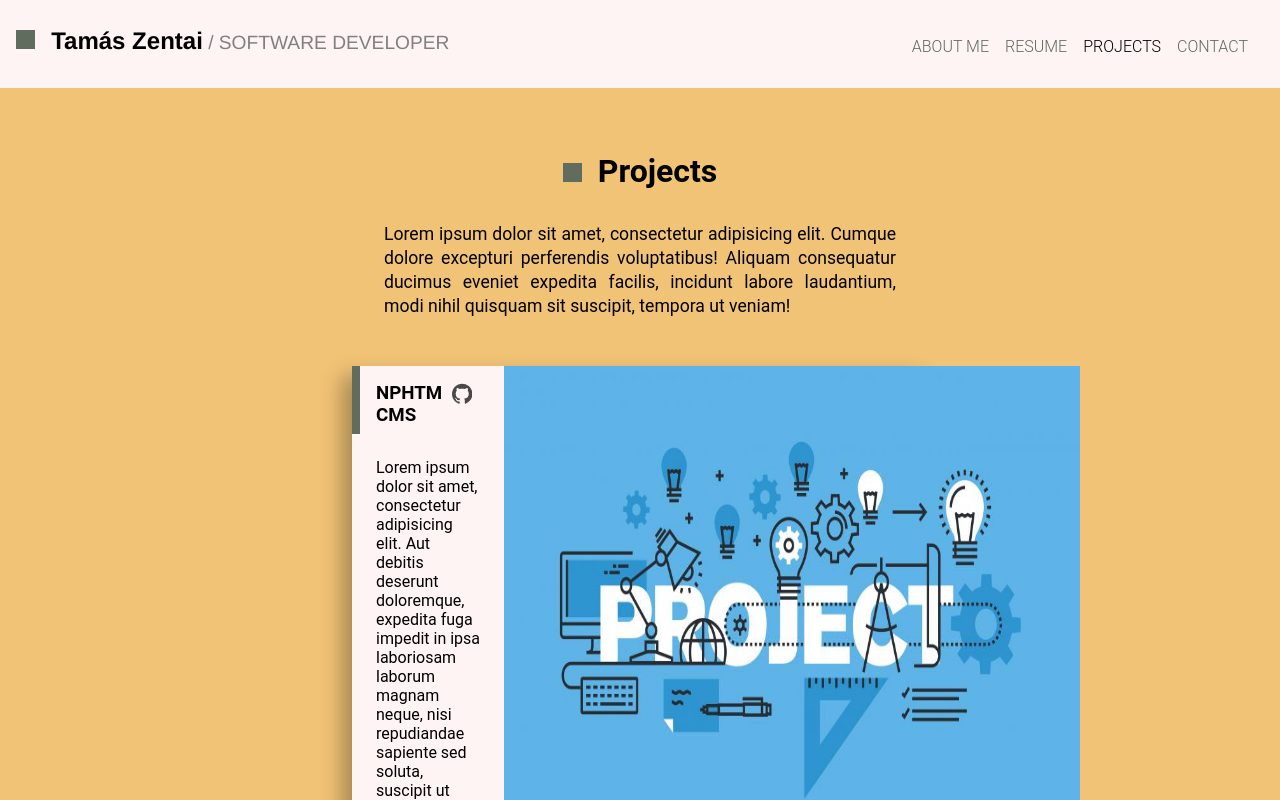
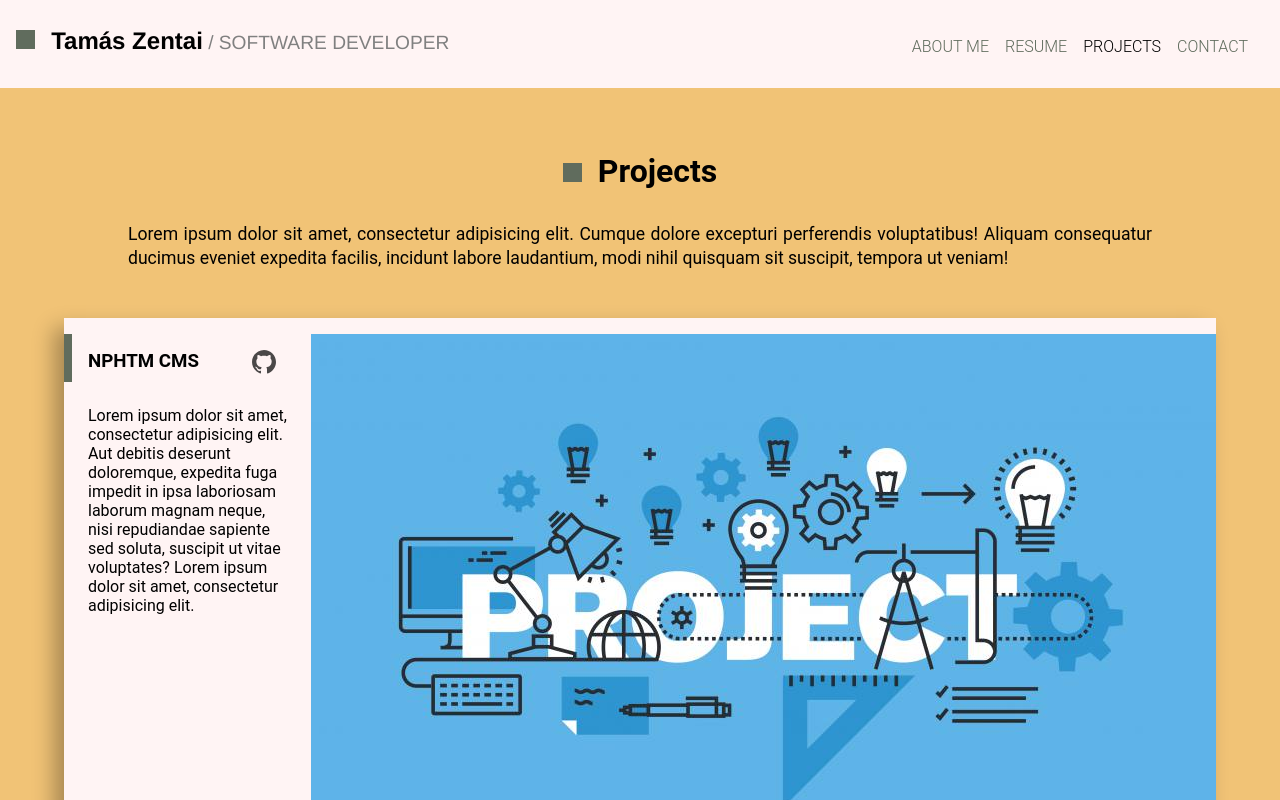
Before and after one commit to tamaszentai/portfolio2023, a Nuxt app: page /projects in a window 1280 px wide. Shown: the top 800 px of the page. Built offline with nearby package versions, Linux system fonts and the light colour scheme.

Commit message:
add more css

```diff
--- a/pages/index.vue
+++ b/pages/index.vue
@@ -223,11 +223,21 @@ p {
   .second-box {
     background-color: #FFF4F4;
     width: 60%;
-    padding: 7rem 10% 3rem 10%;
+    padding: 10% 10% 3rem 10%;
   }
 
   .desktop-buttons {
     display: block;
   }
 }
+
+@media only screen and (min-width: 1440px) {
+  .hero-box {
+    margin-top: 10%;
+  }
+
+  .second-box {
+    padding-top: 15%;
+  }
+}
 </style>
--- a/pages/projects.vue
+++ b/pages/projects.vue
@@ -3,7 +3,8 @@
     <header>
       <div class="design-cube"/>
       <h1>Projects</h1>
-      <p id="projects-introduction">Lorem ipsum dolor sit amet, consectetur adipisicing elit. Cumque dolore excepturi perferendis voluptatibus!
+      <p id="projects-introduction">Lorem ipsum dolor sit amet, consectetur adipisicing elit. Cumque dolore excepturi
+        perferendis voluptatibus!
         Aliquam consequatur ducimus eveniet expedita facilis, incidunt labore laudantium, modi nihil quisquam sit
         suscipit, tempora ut veniam!</p>
     </header>
@@ -12,12 +13,19 @@
         <div class="project-information">
           <div class="project-header">
             <h3 id="title">NPHTM CMS</h3>
-          <svg height="32px" id="Layer_1" viewBox="0 0 32 32" width="30px" xml:space="preserve" xmlns="http://www.w3.org/2000/svg" xmlns:xlink="http://www.w3.org/1999/xlink"><path clip-rule="evenodd" d="M16.003,0C7.17,0,0.008,7.162,0.008,15.997  c0,7.067,4.582,13.063,10.94,15.179c0.8,0.146,1.052-0.328,1.052-0.752c0-0.38,0.008-1.442,0-2.777  c-4.449,0.967-5.371-2.107-5.371-2.107c-0.727-1.848-1.775-2.34-1.775-2.34c-1.452-0.992,0.109-0.973,0.109-0.973  c1.605,0.113,2.451,1.649,2.451,1.649c1.427,2.443,3.743,1.737,4.654,1.329c0.146-1.034,0.56-1.739,1.017-2.139  c-3.552-0.404-7.286-1.776-7.286-7.906c0-1.747,0.623-3.174,1.646-4.292C7.28,10.464,6.73,8.837,7.602,6.634  c0,0,1.343-0.43,4.398,1.641c1.276-0.355,2.645-0.532,4.005-0.538c1.359,0.006,2.727,0.183,4.005,0.538  c3.055-2.07,4.396-1.641,4.396-1.641c0.872,2.203,0.323,3.83,0.159,4.234c1.023,1.118,1.644,2.545,1.644,4.292  c0,6.146-3.74,7.498-7.304,7.893C19.479,23.548,20,24.508,20,26c0,2,0,3.902,0,4.428c0,0.428,0.258,0.901,1.07,0.746  C27.422,29.055,32,23.062,32,15.997C32,7.162,24.838,0,16.003,0z" fill="#000" fill-rule="evenodd"/><g/><g/><g/><g/><g/><g/></svg>
+            <svg height="32px" id="Layer_1" viewBox="0 0 32 32" width="30px" xml:space="preserve"
+                 xmlns="http://www.w3.org/2000/svg" xmlns:xlink="http://www.w3.org/1999/xlink"><path clip-rule="evenodd" d="M16.003,0C7.17,0,0.008,7.162,0.008,15.997  c0,7.067,4.582,13.063,10.94,15.179c0.8,0.146,1.052-0.328,1.052-0.752c0-0.38,0.008-1.442,0-2.777  c-4.449,0.967-5.371-2.107-5.371-2.107c-0.727-1.848-1.775-2.34-1.775-2.34c-1.452-0.992,0.109-0.973,0.109-0.973  c1.605,0.113,2.451,1.649,2.451,1.649c1.427,2.443,3.743,1.737,4.654,1.329c0.146-1.034,0.56-1.739,1.017-2.139  c-3.552-0.404-7.286-1.776-7.286-7.906c0-1.747,0.623-3.174,1.646-4.292C7.28,10.464,6.73,8.837,7.602,6.634  c0,0,1.343-0.43,4.398,1.641c1.276-0.355,2.645-0.532,4.005-0.538c1.359,0.006,2.727,0.183,4.005,0.538  c3.055-2.07,4.396-1.641,4.396-1.641c0.872,2.203,0.323,3.83,0.159,4.234c1.023,1.118,1.644,2.545,1.644,4.292  c0,6.146-3.74,7.498-7.304,7.893C19.479,23.548,20,24.508,20,26c0,2,0,3.902,0,4.428c0,0.428,0.258,0.901,1.07,0.746  C27.422,29.055,32,23.062,32,15.997C32,7.162,24.838,0,16.003,0z" fill="#000" fill-rule="evenodd"/>
+              <g/>
+              <g/>
+              <g/>
+              <g/>
+              <g/>
+              <g/></svg>
           </div>
           <p id="description">Lorem ipsum dolor sit amet, consectetur adipisicing elit. Aut debitis deserunt doloremque,
             expedita fuga
             impedit in ipsa laboriosam laborum magnam neque, nisi repudiandae sapiente sed soluta, suscipit ut vitae
-          voluptates?</p>
+            voluptates? Lorem ipsum dolor sit amet, consectetur adipisicing elit.</p>
         </div>
 
         <img src="../assets/images/project.jpg" alt="project image">
@@ -96,6 +104,7 @@ h1 {
 #description {
   padding: 1.5rem;
 }
+
 .project img {
   display: block;
   width: 100%;
@@ -103,26 +112,26 @@ h1 {
 }
 
 @media only screen and (min-width: 1024px) {
-    .container {
-        padding: 0 25%;
-    }
-
   .project {
-        padding: 0;
     display: flex;
     position: relative;
-
   }
 
   .project-information {
+    flex-basis: 60%;
     display: flex;
     flex-direction: column;
+    width: 100%;
   }
 
   .project img {
+    flex-basis: 40%;
+    max-width: 100%;
+    height: auto;
+    align-self: flex-end;
     display: block;
-        height: auto;
   }
 }
 
+
 </style>
--- a/pages/resume.vue
+++ b/pages/resume.vue
@@ -94,7 +94,6 @@ h1 {
 #title {
   margin-bottom: 1rem;
   text-transform: uppercase;
-  font-weight: 400;
   font-size: 1rem;
 }
 
@@ -114,11 +113,12 @@ h1 {
 
     .experience {
         display: flex;
+        width: 100%;
     }
 
     .information h3 {
         display: inline-block;
-        margin-right: 5rem; /* Választható: adhatsz margót az elemek közé, ha szükséges */
+        margin-right: 5rem;
     }
 
     .information h3, p {
```
Lines whose indentation alone changed are shown as unchanged.
